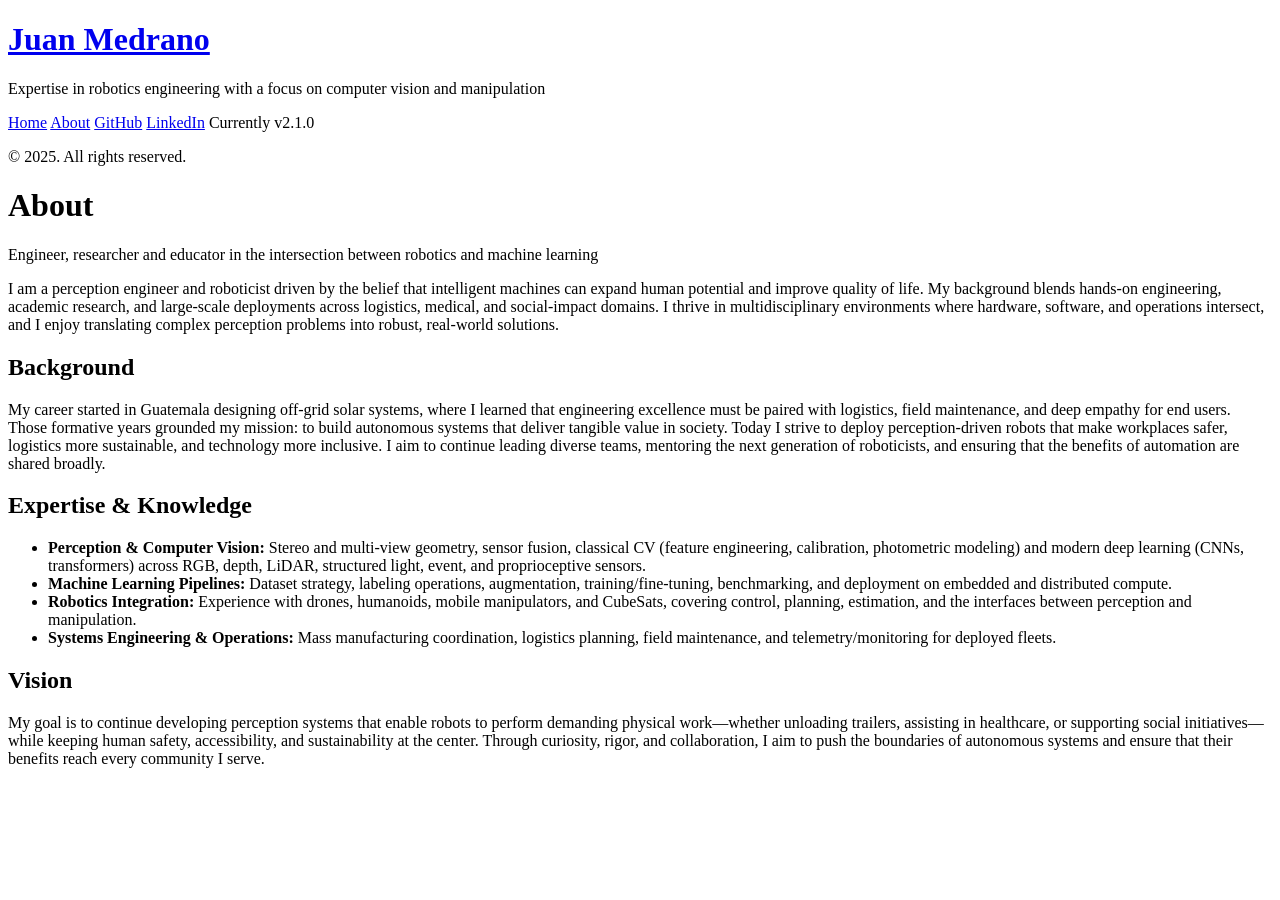
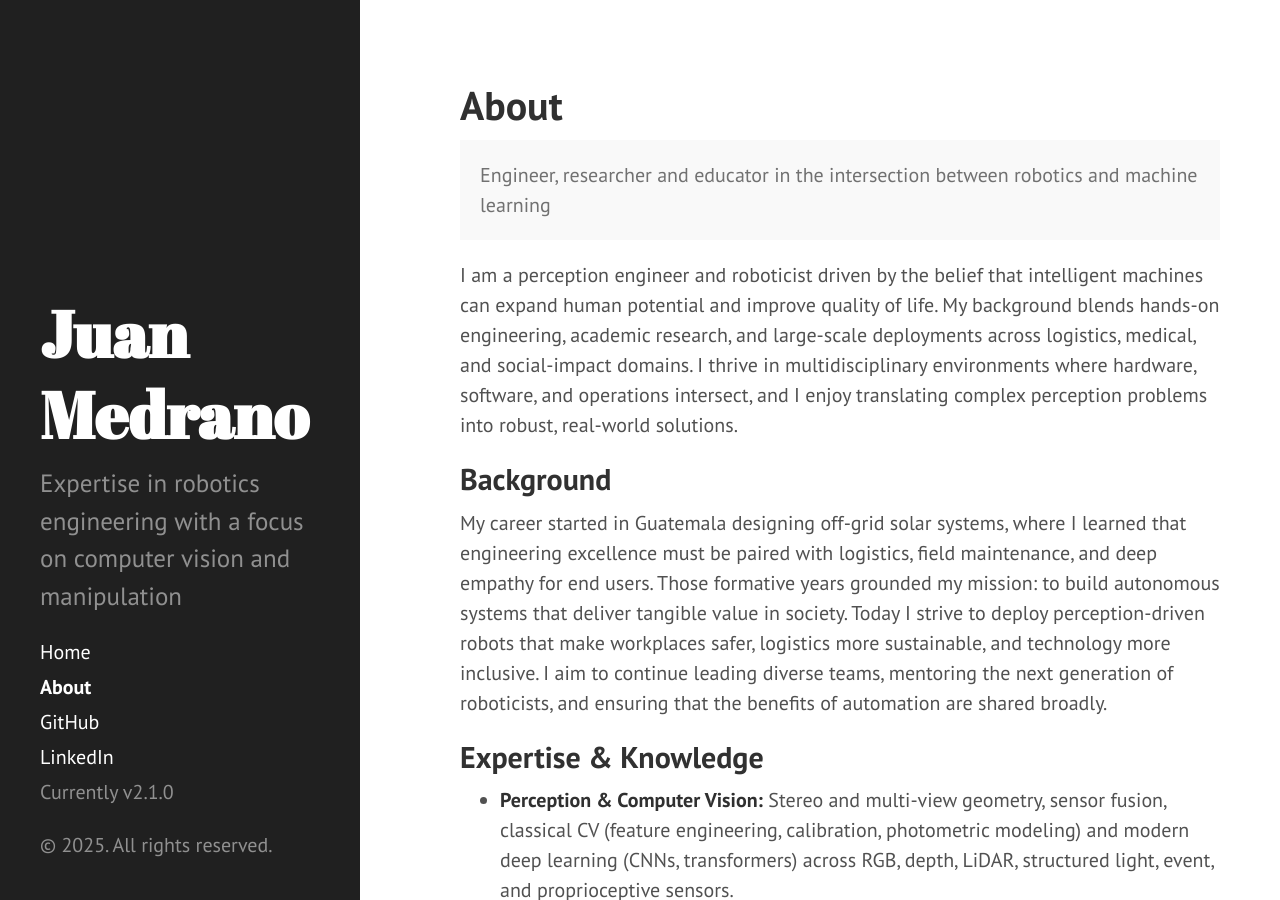
Before and after one commit to juanmed/juanmed.github.io, a Jekyll site: the page built from about.md, in a window 1280 px wide and 900 px high. Built offline with Jekyll 4.4.1, drawn with Linux system fonts in a browser that asks for light colours.

Commit message:
Revert "possible fix to abou"
This reverts commit deb4a48d320efd1b1c7347727946759a42a0d9db.

```diff
--- a/_includes/head.html
+++ b/_includes/head.html
@@ -15,14 +15,14 @@
   </title>
 
   <!-- CSS -->
-  <link rel="stylesheet" href="{{ '/public/css/poole.css' | relative_url }}">
-  <link rel="stylesheet" href="{{ '/public/css/syntax.css' | relative_url }}">
-  <link rel="stylesheet" href="{{ '/public/css/hyde.css' | relative_url }}">
-  <link rel="stylesheet" href="https://fonts.googleapis.com/css?family=PT+Sans:400,400italic,700|Abril+Fatface">
+  <link rel="stylesheet" href="{{ site.baseurl }}public/css/poole.css">
+  <link rel="stylesheet" href="{{ site.baseurl }}public/css/syntax.css">
+  <link rel="stylesheet" href="{{ site.baseurl }}public/css/hyde.css">
+  <link rel="stylesheet" href="http://fonts.googleapis.com/css?family=PT+Sans:400,400italic,700|Abril+Fatface">
 
   <!-- Icons -->
-  <link rel="apple-touch-icon-precomposed" sizes="144x144" href="{{ '/public/apple-touch-icon-144-precomposed.png' | relative_url }}">
-                                 <link rel="shortcut icon" href="{{ '/public/favicon.ico' | relative_url }}">
+  <link rel="apple-touch-icon-precomposed" sizes="144x144" href="{{ site.baseurl }}public/apple-touch-icon-144-precomposed.png">
+                                 <link rel="shortcut icon" href="{{ site.baseurl }}public/favicon.ico">
 
   <!-- RSS -->
   <link rel="alternate" type="application/rss+xml" title="RSS" href="/atom.xml">
```
Also changed, not shown: LICENSE.md (added), README.md.
